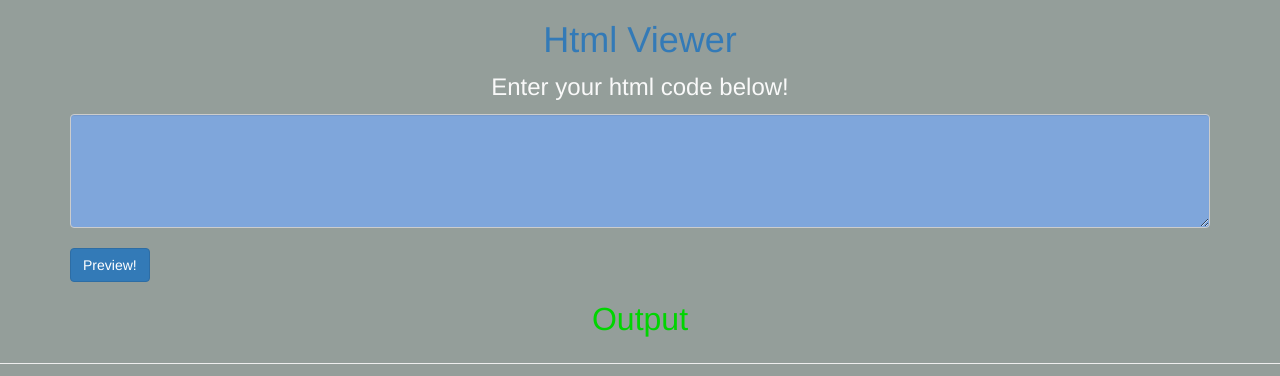
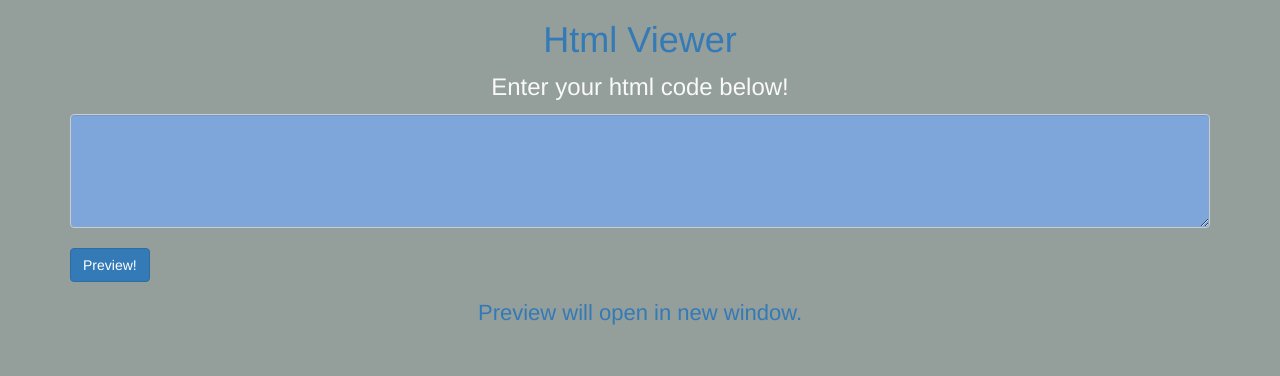
Before and after one commit to Szboy/HtmlViewer, a plain HTML site: page index.html in a window 1280 px wide. Drawn offline with nearby package versions, Linux system fonts and the light colour scheme.

Commit message:
Grammatical error fixes

```diff
--- a/index.html
+++ b/index.html
@@ -1,7 +1,7 @@
 <!DOCTYPE html>
 <html>
 <head>
-	<title>Html Previewer</title>
+	<title>Html Viewer</title>
 	<meta charset="utf-8">
 	<link rel='shortcut icon' type='image/x-icon' href='favicon.ico' />
 	<meta name="viewport" content="width=device-width, initial-scale=1">
@@ -27,8 +27,6 @@
 	</div>
 	<div id="error" style="font-size:20px" class="text-center text-danger">
 	</div>
-	<p style="font-size:32px;color:#00D500" class="text-center">Output</p>
-	<div class>
-	<hr class="main">
+	<p style="font-size:22px" class="text-center text-primary">Preview will open in new window.</p>
 </body>
 </html>
```
